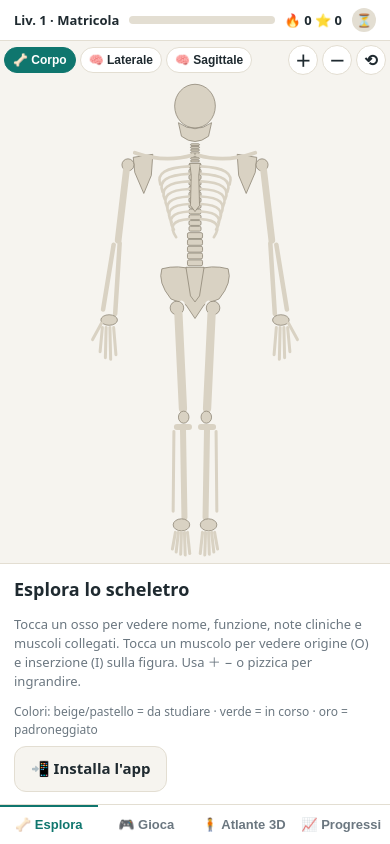
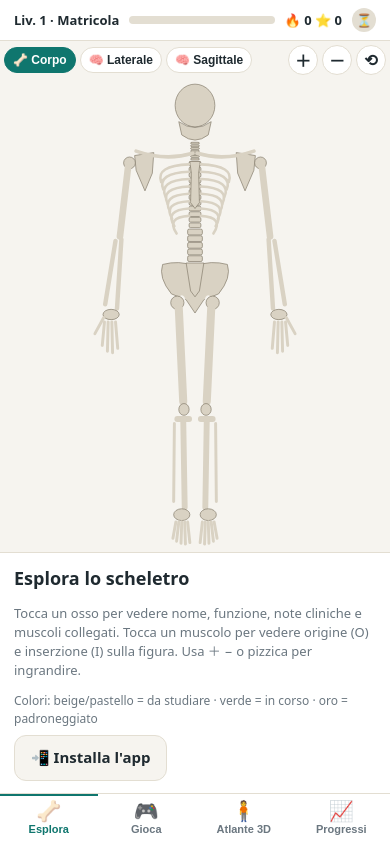
Before and after one commit to alefiumi/bodymania, a plain HTML site: page index.html in a window 390 px wide. Drawn offline with Linux system fonts and the light colour scheme.

Commit message:
Barra in basso: lascia libera la lineetta dell'iPhone, icone sopra i nomi
Co-Authored-By: Claude Opus 5.5 <noreply@anthropic.com>

```diff
--- a/css/style.css
+++ b/css/style.css
@@ -3,7 +3,7 @@
 *{box-sizing:border-box;-webkit-tap-highlight-color:transparent}
 html,body{height:100%;margin:0}
 body{font:15px/1.45 system-ui,-apple-system,"Segoe UI",Roboto,sans-serif;background:var(--bg);color:var(--ink);display:flex;flex-direction:column;height:100vh;height:100svh;overflow:hidden}
-header{display:flex;align-items:center;gap:10px;padding:8px 14px;background:var(--card);border-bottom:1px solid var(--line)}
+header{display:flex;align-items:center;gap:10px;padding:calc(8px + env(safe-area-inset-top)) calc(14px + env(safe-area-inset-right)) 8px calc(14px + env(safe-area-inset-left));background:var(--card);border-bottom:1px solid var(--line)}
 #lv{font-weight:700;font-size:13px;white-space:nowrap}
 .bar{flex:1;height:8px;background:var(--line);border-radius:9px;overflow:hidden;min-width:30px}
 .bar i{display:block;height:100%;background:var(--acc);width:0;transition:width .4s}
@@ -18,8 +18,11 @@ header{display:flex;align-items:center;gap:10px;padding:8px 14px;background:var(
 .tbar{display:flex;align-items:center;justify-content:space-between;gap:6px;padding:4px 2px}
 #fig svg{flex:1 1 0;min-height:0;width:100%;height:100%;display:block;touch-action:none}
 #panel{flex:0 0 auto;max-height:46vh;overflow:auto;background:var(--card);border-top:1px solid var(--line);padding:12px 14px}
-nav{display:flex;background:var(--card);border-top:1px solid var(--line);padding-bottom:env(safe-area-inset-bottom)}
-nav button{flex:1;padding:12px 0;border:0;background:none;color:var(--mut);font-size:13px;font-weight:600;white-space:nowrap}
+/* barra a schede: icona sopra, nome sotto; il margine in basso lascia libera la lineetta di sistema dell'iPhone
+   (env() funziona grazie a viewport-fit=cover nel meta viewport) */
+nav{display:flex;background:var(--card);border-top:1px solid var(--line);padding:0 env(safe-area-inset-right) max(4px,env(safe-area-inset-bottom)) env(safe-area-inset-left)}
+nav button{flex:1;min-width:0;display:flex;flex-direction:column;align-items:center;gap:2px;padding:7px 0 5px;border:0;background:none;color:var(--mut);font-size:11px;font-weight:600;white-space:nowrap}
+nav button i{font-style:normal;font-size:20px;line-height:1}
 /* scheda "Atlante 3D": la pagina atlante/index.html in un iframe al posto di figura e pannello */
 #atlas{flex:1 1 0;min-height:0}
 #atlas iframe{display:block;width:100%;height:100%;border:0}
--- a/index.html
+++ b/index.html
@@ -2,7 +2,7 @@
 <html lang="it">
 <head>
 <meta charset="utf-8">
-<meta name="viewport" content="width=device-width,initial-scale=1">
+<meta name="viewport" content="width=device-width,initial-scale=1,viewport-fit=cover">
 <title>BodyMania – impara l'anatomia giocando</title>
 <meta name="theme-color" content="#0f766e">
 <meta name="mobile-web-app-capable" content="yes">
@@ -20,10 +20,10 @@
 <div id="panel"><p class="mut">Caricamento…</p></div>
 <div id="atlas" hidden></div>
 <nav>
-<button data-t="explore" class="on">🦴 Esplora</button>
-<button data-t="play">🎮 Gioca</button>
-<button data-t="atlas">🧍 Atlante 3D</button>
-<button data-t="prog">📈 Progressi</button>
+<button data-t="explore" class="on"><i>🦴</i>Esplora</button>
+<button data-t="play"><i>🎮</i>Gioca</button>
+<button data-t="atlas"><i>🧍</i>Atlante 3D</button>
+<button data-t="prog"><i>📈</i>Progressi</button>
 </nav>
 </body>
 </html>
--- a/sw.js
+++ b/sw.js
@@ -7,7 +7,7 @@
      stanno in una cache a parte (MODEL_CACHE), che non si riscarica a ogni nuova versione dell'app: all'installazione
      si salva la base (motore e scheletro), ogni altro strato la prima volta che viene richiesto con la rete.
      Quando cambi un file in atlante/vendor/ o un .glb, aumenta MODEL_VERSION. */
-const APP_VERSION = '6';
+const APP_VERSION = '7';
 const APP_CACHE = 'bodymania-app-' + APP_VERSION;
 const CONTENT_PREFIX = 'bodymania-content-';
 const MODEL_VERSION = '1';
```
